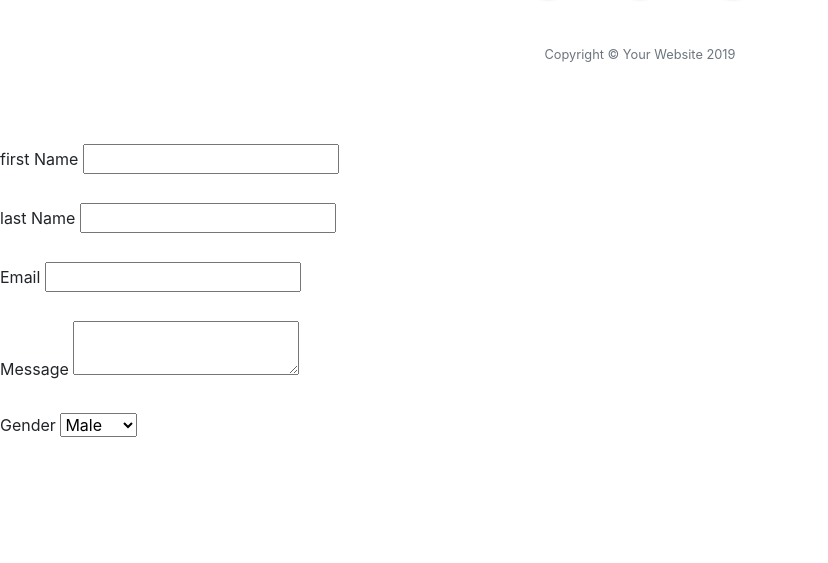
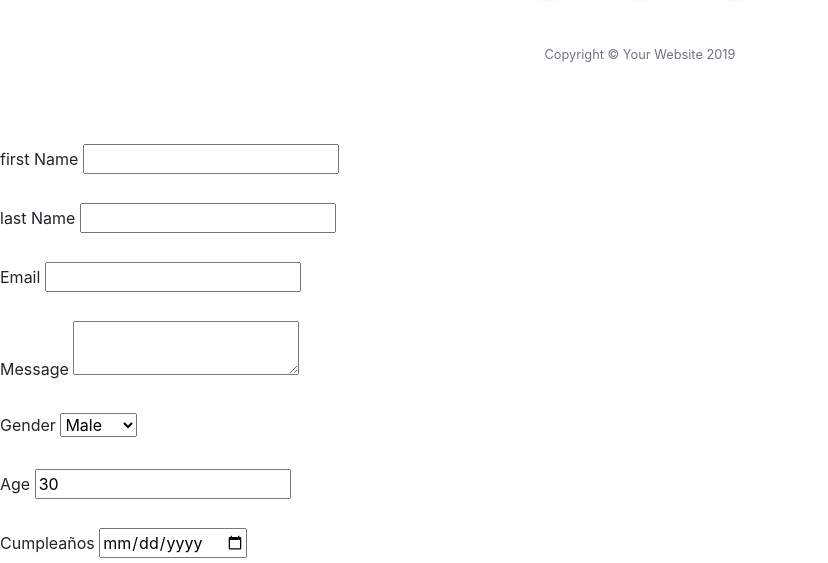
Before and after one commit to javadev16/test, a website with bundled scripts: page index.html in a window 1280 px wide. Shown: the part 4885-5448 px from the top of the page, without its empty margins (0-828 px from the left). Before the commit the page ends 5330 px from the top, so only its background shows below. Built offline with nearby package versions, Linux system fonts and the light colour scheme.

Commit message:
Update index.html

```diff
--- a/index.html
+++ b/index.html
@@ -320,7 +320,16 @@
 	<option value="female">Female </option>
 	</select>
 		</div>
-
+		<br>
+	<div>
+		<label>Age</label>
+		<input type="number" name="age" value="30">
+	</div>
+		<br>
+	<div>
+		<label>Cumpleaños</label>
+		<input type="date" name="cumpleaños">
+	</div>
 
 	</form>
 
```
